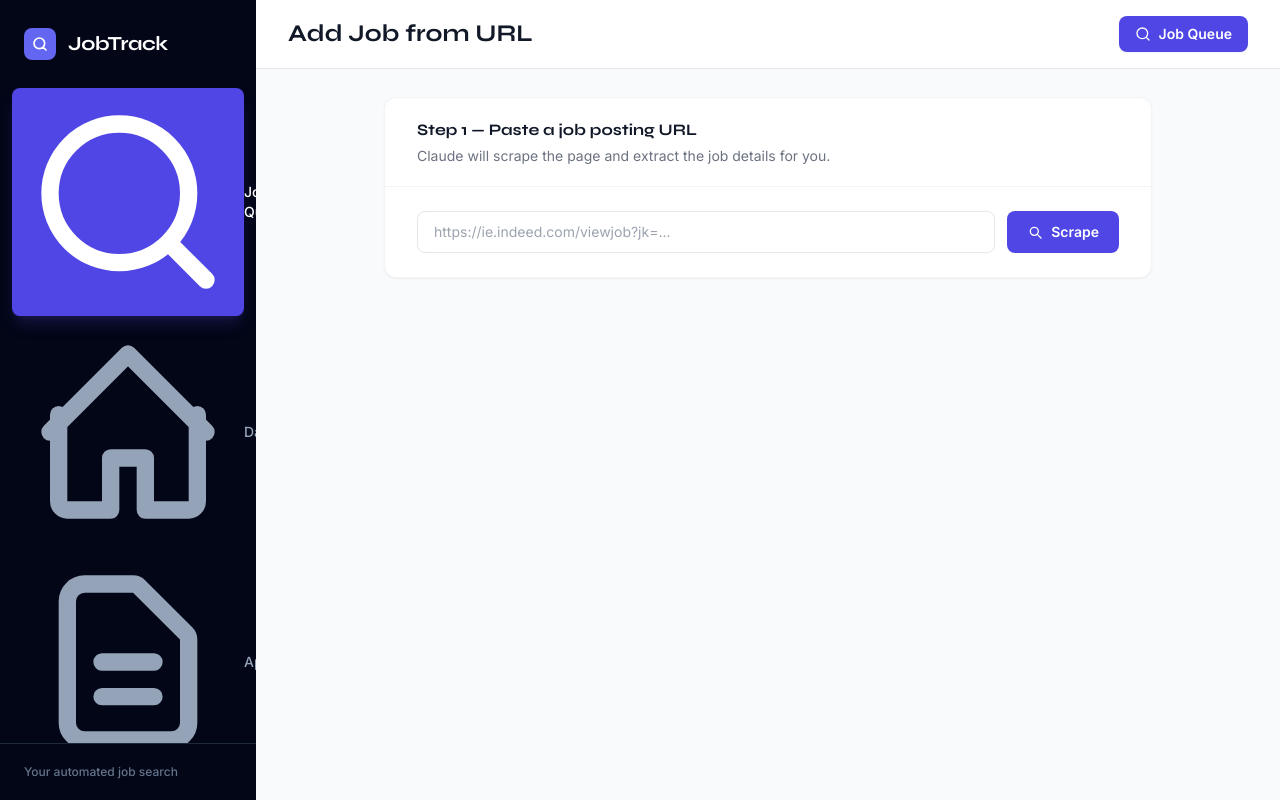
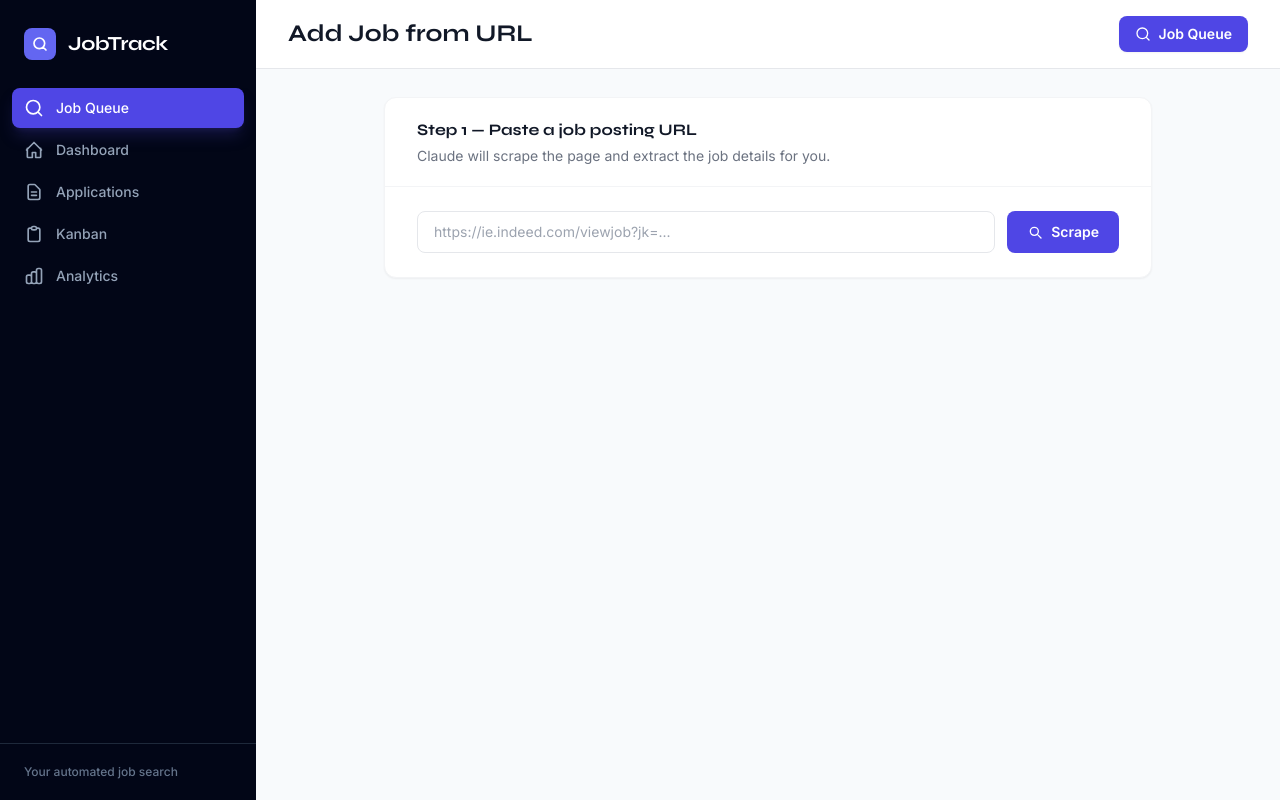
Before and after one commit to joshuaburaimoh17/job-tracker, a Django app: page /queue/add/ in a window 1280 px wide. Run offline with Django 5.2, Linux system fonts and the light colour scheme; data that the repository does not hold is empty; some libraries are stand-ins or nearby versions.

Commit message:
Fix sidebar for mobile — hamburger toggle, proper icon sizes, responsive layout

```diff
--- a/tracker/templates/tracker/base.html
+++ b/tracker/templates/tracker/base.html
@@ -22,13 +22,20 @@
     }
   </script>
 </head>
-<body class="bg-slate-50 text-gray-800 min-h-screen flex">
+<body class="bg-slate-50 text-gray-800 min-h-screen">
+
+  <!-- Mobile backdrop -->
+  <div id="sidebar-backdrop"
+       class="fixed inset-0 bg-black/50 z-10 hidden"
+       onclick="closeSidebar()"></div>
 
   <!-- Sidebar -->
-  <aside class="fixed top-0 left-0 h-full w-64 bg-slate-950 text-white flex flex-col z-20">
+  <aside id="sidebar"
+         class="fixed top-0 left-0 h-full w-64 bg-slate-950 text-white flex flex-col z-20
+                -translate-x-full lg:translate-x-0 transition-transform duration-200">
 
     <!-- Brand -->
-    <div class="px-6 py-7">
+    <div class="px-6 py-7 flex items-center justify-between">
       <div class="flex items-center gap-3">
         <div class="w-8 h-8 bg-indigo-500 rounded-lg flex items-center justify-center flex-shrink-0">
           <svg class="w-4 h-4 text-white" fill="none" stroke="currentColor" stroke-width="2.5" viewBox="0 0 24 24">
@@ -37,15 +44,21 @@
         </div>
         <span class="font-heading text-xl font-bold text-white tracking-tight">JobTrack</span>
       </div>
+      <!-- Close button (mobile only) -->
+      <button onclick="closeSidebar()" class="lg:hidden text-slate-400 hover:text-white p-1">
+        <svg class="w-5 h-5" fill="none" stroke="currentColor" stroke-width="2" viewBox="0 0 24 24">
+          <path stroke-linecap="round" stroke-linejoin="round" d="M6 18L18 6M6 6l12 12"/>
+        </svg>
+      </button>
     </div>
 
     <!-- Nav -->
-    <nav class="flex-1 px-3 space-y-0.5 overflow-hidden">
+    <nav class="flex-1 px-3 space-y-0.5 overflow-y-auto">
 
-      <a href="{% url 'job_queue' %}"
+      <a href="{% url 'job_queue' %}" onclick="closeSidebar()"
          class="flex items-center gap-3 px-3 py-2.5 rounded-lg text-sm font-medium transition-all
                 {% if request.resolver_match.url_name == 'job_queue' or request.resolver_match.url_name == 'job_lead_detail' or request.resolver_match.url_name == 'add_from_url' %}bg-indigo-600 text-white shadow-lg shadow-indigo-900/40{% else %}text-slate-400 hover:text-white hover:bg-slate-800{% endif %}">
-        <svg class="w-4.5 h-4.5 flex-shrink-0" fill="none" stroke="currentColor" stroke-width="2" viewBox="0 0 24 24">
+        <svg class="w-5 h-5 flex-shrink-0" fill="none" stroke="currentColor" stroke-width="2" viewBox="0 0 24 24">
           <path stroke-linecap="round" stroke-linejoin="round" d="M21 21l-4.35-4.35M11 19a8 8 0 100-16 8 8 0 000 16z"/>
         </svg>
         <span class="flex-1">Job Queue</span>
@@ -54,40 +67,40 @@
         {% endif %}
       </a>
 
-      <a href="{% url 'dashboard' %}"
+      <a href="{% url 'dashboard' %}" onclick="closeSidebar()"
          class="flex items-center gap-3 px-3 py-2.5 rounded-lg text-sm font-medium transition-all
                 {% if request.resolver_match.url_name == 'dashboard' %}bg-indigo-600 text-white shadow-lg shadow-indigo-900/40{% else %}text-slate-400 hover:text-white hover:bg-slate-800{% endif %}">
-        <svg class="w-4.5 h-4.5 flex-shrink-0" fill="none" stroke="currentColor" stroke-width="2" viewBox="0 0 24 24">
+        <svg class="w-5 h-5 flex-shrink-0" fill="none" stroke="currentColor" stroke-width="2" viewBox="0 0 24 24">
           <path stroke-linecap="round" stroke-linejoin="round" d="M3 12l9-9 9 9M4 10v10a1 1 0 001 1h5v-6h4v6h5a1 1 0 001-1V10"/>
         </svg>
-        Dashboard
+        <span>Dashboard</span>
       </a>
 
-      <a href="{% url 'application_list' %}"
+      <a href="{% url 'application_list' %}" onclick="closeSidebar()"
          class="flex items-center gap-3 px-3 py-2.5 rounded-lg text-sm font-medium transition-all
                 {% if request.resolver_match.url_name == 'application_list' or request.resolver_match.url_name == 'application_detail' or request.resolver_match.url_name == 'application_edit' %}bg-indigo-600 text-white shadow-lg shadow-indigo-900/40{% else %}text-slate-400 hover:text-white hover:bg-slate-800{% endif %}">
-        <svg class="w-4.5 h-4.5 flex-shrink-0" fill="none" stroke="currentColor" stroke-width="2" viewBox="0 0 24 24">
+        <svg class="w-5 h-5 flex-shrink-0" fill="none" stroke="currentColor" stroke-width="2" viewBox="0 0 24 24">
           <path stroke-linecap="round" stroke-linejoin="round" d="M9 12h6m-6 4h6m2 5H7a2 2 0 01-2-2V5a2 2 0 012-2h5.586a1 1 0 01.707.293l5.414 5.414A1 1 0 0119 9.414V19a2 2 0 01-2 2z"/>
         </svg>
-        Applications
+        <span>Applications</span>
       </a>
 
-      <a href="{% url 'kanban' %}"
+      <a href="{% url 'kanban' %}" onclick="closeSidebar()"
          class="flex items-center gap-3 px-3 py-2.5 rounded-lg text-sm font-medium transition-all
                 {% if request.resolver_match.url_name == 'kanban' %}bg-indigo-600 text-white shadow-lg shadow-indigo-900/40{% else %}text-slate-400 hover:text-white hover:bg-slate-800{% endif %}">
-        <svg class="w-4.5 h-4.5 flex-shrink-0" fill="none" stroke="currentColor" stroke-width="2" viewBox="0 0 24 24">
+        <svg class="w-5 h-5 flex-shrink-0" fill="none" stroke="currentColor" stroke-width="2" viewBox="0 0 24 24">
           <path stroke-linecap="round" stroke-linejoin="round" d="M9 5H7a2 2 0 00-2 2v12a2 2 0 002 2h10a2 2 0 002-2V7a2 2 0 00-2-2h-2M9 5a2 2 0 002 2h2a2 2 0 002-2M9 5a2 2 0 012-2h2a2 2 0 012 2"/>
         </svg>
-        Kanban
+        <span>Kanban</span>
       </a>
 
-      <a href="{% url 'analytics' %}"
+      <a href="{% url 'analytics' %}" onclick="closeSidebar()"
          class="flex items-center gap-3 px-3 py-2.5 rounded-lg text-sm font-medium transition-all
                 {% if request.resolver_match.url_name == 'analytics' %}bg-indigo-600 text-white shadow-lg shadow-indigo-900/40{% else %}text-slate-400 hover:text-white hover:bg-slate-800{% endif %}">
-        <svg class="w-4.5 h-4.5 flex-shrink-0" fill="none" stroke="currentColor" stroke-width="2" viewBox="0 0 24 24">
+        <svg class="w-5 h-5 flex-shrink-0" fill="none" stroke="currentColor" stroke-width="2" viewBox="0 0 24 24">
           <path stroke-linecap="round" stroke-linejoin="round" d="M9 19v-6a2 2 0 00-2-2H5a2 2 0 00-2 2v6a2 2 0 002 2h2a2 2 0 002-2zm0 0V9a2 2 0 012-2h2a2 2 0 012 2v10m-6 0a2 2 0 002 2h2a2 2 0 002-2m0 0V5a2 2 0 012-2h2a2 2 0 012 2v14a2 2 0 01-2 2h-2a2 2 0 01-2-2z"/>
         </svg>
-        Analytics
+        <span>Analytics</span>
       </a>
 
     </nav>
@@ -99,23 +112,30 @@
   </aside>
 
   <!-- Main -->
-  <div class="ml-64 flex-1 flex flex-col min-h-screen">
+  <div class="lg:ml-64 flex flex-col min-h-screen">
 
     <!-- Top bar -->
-    <header class="sticky top-0 z-10 bg-white/90 backdrop-blur border-b border-gray-200 px-8 py-4 flex items-center justify-between">
-      <h1 class="font-heading text-2xl font-bold text-gray-900">{% block page_title %}{% endblock %}</h1>
+    <header class="sticky top-0 z-10 bg-white/90 backdrop-blur border-b border-gray-200 px-4 lg:px-8 py-4 flex items-center justify-between gap-3">
+      <!-- Hamburger (mobile only) -->
+      <button onclick="openSidebar()" class="lg:hidden p-2 rounded-lg text-gray-500 hover:bg-gray-100 flex-shrink-0">
+        <svg class="w-5 h-5" fill="none" stroke="currentColor" stroke-width="2" viewBox="0 0 24 24">
+          <path stroke-linecap="round" stroke-linejoin="round" d="M4 6h16M4 12h16M4 18h16"/>
+        </svg>
+      </button>
+      <h1 class="font-heading text-xl lg:text-2xl font-bold text-gray-900 flex-1">{% block page_title %}{% endblock %}</h1>
       <a href="{% url 'job_queue' %}"
-         class="inline-flex items-center gap-2 bg-indigo-600 hover:bg-indigo-500 text-white text-sm font-semibold px-4 py-2 rounded-lg transition-colors shadow-sm">
+         class="inline-flex items-center gap-2 bg-indigo-600 hover:bg-indigo-500 text-white text-sm font-semibold px-3 lg:px-4 py-2 rounded-lg transition-colors shadow-sm flex-shrink-0">
         <svg class="w-4 h-4" fill="none" stroke="currentColor" stroke-width="2" viewBox="0 0 24 24">
           <path stroke-linecap="round" stroke-linejoin="round" d="M21 21l-4.35-4.35M11 19a8 8 0 100-16 8 8 0 000 16z"/>
         </svg>
-        Job Queue{% if new_lead_count %} <span class="ml-1 bg-amber-400 text-slate-900 text-xs font-bold px-1.5 py-0.5 rounded-full">{{ new_lead_count }}</span>{% endif %}
+        <span class="hidden sm:inline">Job Queue</span>
+        {% if new_lead_count %}<span class="bg-amber-400 text-slate-900 text-xs font-bold px-1.5 py-0.5 rounded-full">{{ new_lead_count }}</span>{% endif %}
       </a>
     </header>
 
     <!-- Flash messages -->
     {% if messages %}
-    <div class="px-8 pt-5 space-y-2">
+    <div class="px-4 lg:px-8 pt-5 space-y-2">
       {% for message in messages %}
         <div class="flex items-center justify-between px-4 py-3 rounded-xl text-sm font-medium
                     {% if message.tags == 'success' %}bg-emerald-50 border border-emerald-200 text-emerald-800
@@ -128,11 +148,22 @@
     {% endif %}
 
     <!-- Page content -->
-    <main class="flex-1 px-8 py-7">
+    <main class="flex-1 px-4 lg:px-8 py-6 lg:py-7">
       {% block content %}{% endblock %}
     </main>
 
   </div>
 
+  <script>
+    function openSidebar() {
+      document.getElementById('sidebar').classList.remove('-translate-x-full');
+      document.getElementById('sidebar-backdrop').classList.remove('hidden');
+    }
+    function closeSidebar() {
+      document.getElementById('sidebar').classList.add('-translate-x-full');
+      document.getElementById('sidebar-backdrop').classList.add('hidden');
+    }
+  </script>
+
 </body>
 </html>
```
